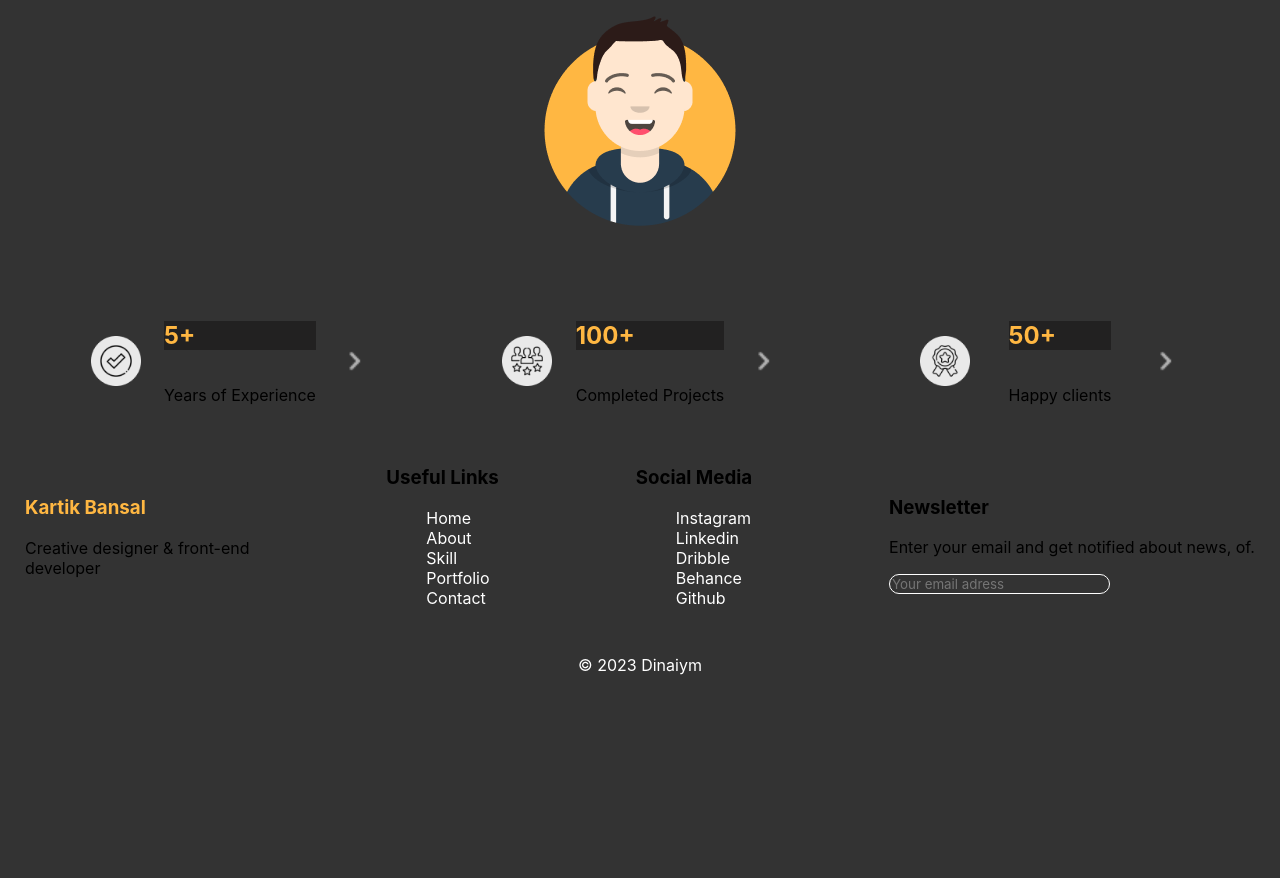
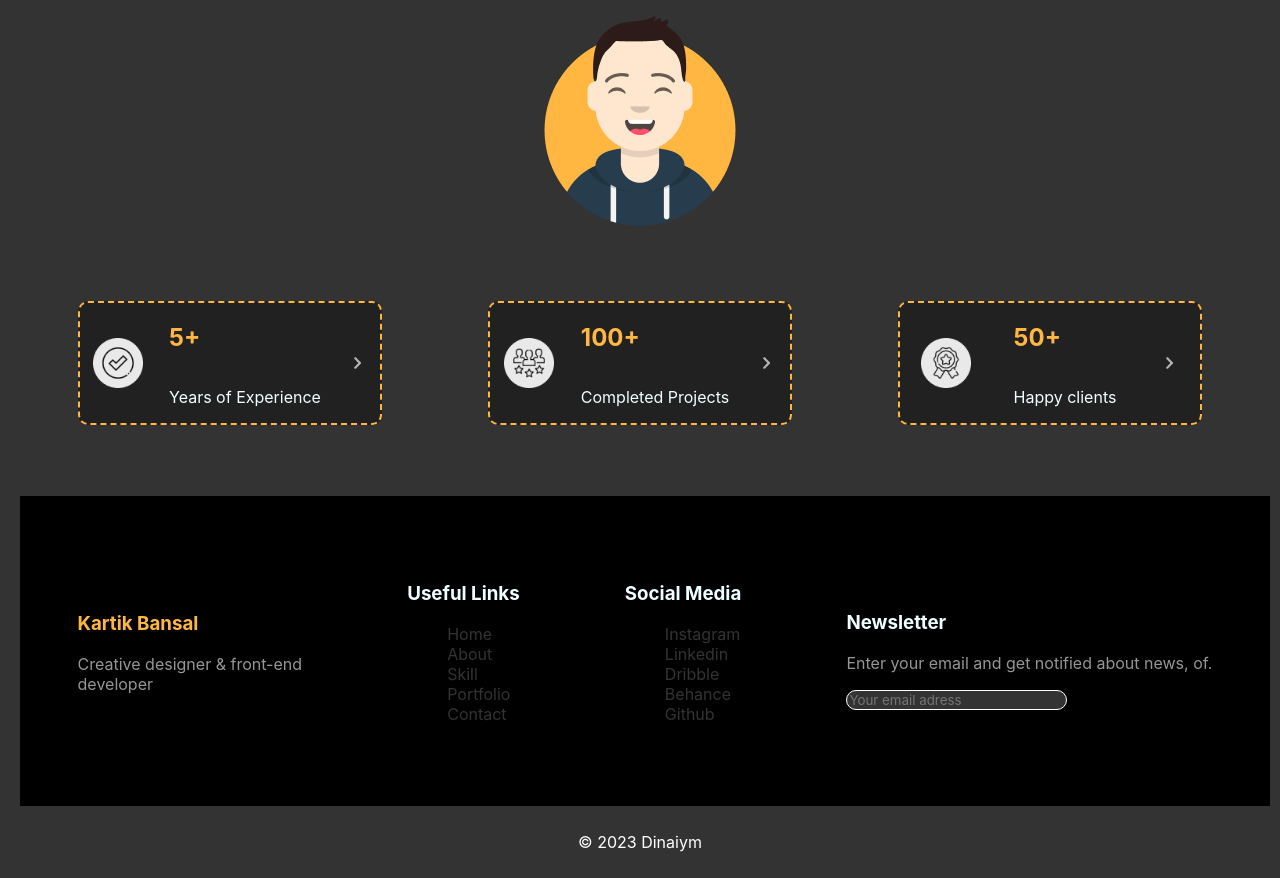
Before and after one commit to matherist/HTML-CODE-LAYOT-COPY, a plain HTML site: page index.html in a window 1280 px wide. Shown: the part 386-1264 px from the top of the page. Before the commit the page ends 1087 px from the top, so only its background shows below. Drawn offline with Linux system fonts and the light colour scheme.

Commit message:
Update styles.css

```diff
--- a/styles.css
+++ b/styles.css
@@ -69,30 +69,69 @@ menu .item{
     display: flex;
     justify-content: space-around;
     align-items: center;
+    background-color: rgb(34, 33, 33);
+    border: 2px dashed #ffb742;
+    border-radius: 10px;
 }
 .item-text{
     display:flex;
     flex-direction: column;
+    background-color: rgb(34, 33, 33);
+}
+.item-text h2{
+    background-color: rgb(34, 33, 33);
+}
+.item-text p{
+    background-color: rgb(34, 33, 33);
+    color: azure;
 }
 menu img:first-child{
     width: 50px;
     height: 50px;
+
+    background-color: rgb(34, 33, 33);
 }
 menu img:last-child{
-    width: 30px;
-    height: 30px;
+    width: 20px;
+    height: 20px;
+
+    background-color: rgb(34, 33, 33);
 }
 footer{
+    width: 100%;
+    margin-top: 50px;
+    height: 300px;
     display: flex;
     flex-direction: row;
     flex-wrap: wrap;
-    justify-content: space-between;
+    justify-content: space-around;
     align-items: center;
     background-color: #333;
 	padding: 5px;
+    background-color: black;
+}
+.footer-f{
+    background-color: black;
+    color: azure;
+}
+.footer-f h3{
+    background-color: black;
+}
+.footer-f p{
+    background-color: black;
+    color: rgb(151, 150, 150);
+}
+.footer-f a{
+    background-color: black;
+    color: #333;
+}
+.footer-f li{
+    background-color: black;
+}
+.footer-f ul{
+    background-color: black;
 }
 .footer {
-    background-color: #333;
     color: #fff;
     padding: 10px;
     text-align: center;
```
